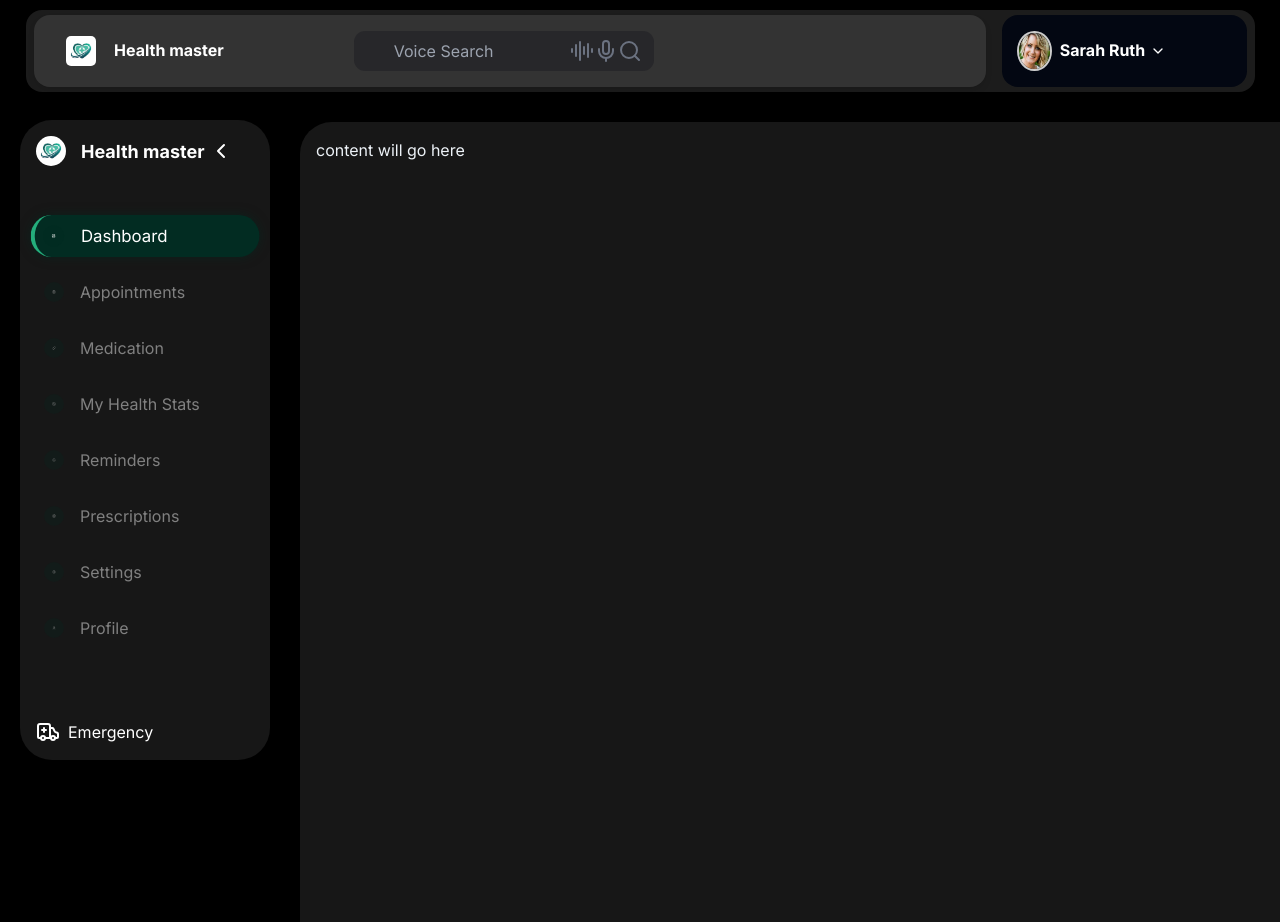
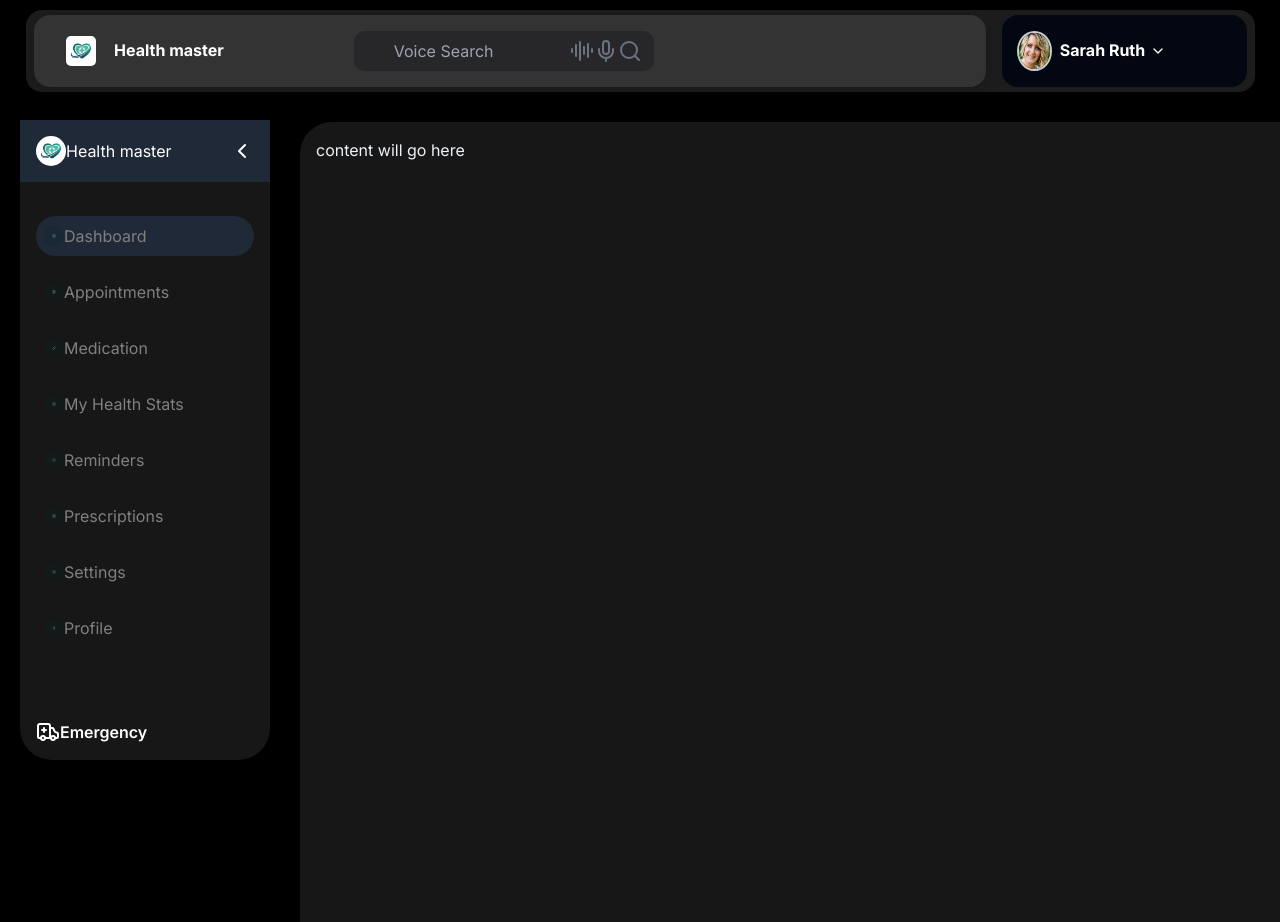
Before and after one commit to CHEGEBB/healthmasterv2, a Next.js app: page /dashboard in a window 1280 px wide. Shown: the top 922 px of the page. Built offline with nearby package versions, Linux system fonts and the light colour scheme.

Commit message:
refactor: Update sidebar component to include HealthMaster logo and improve styles

```diff
--- a/components/layout/sidebar.jsx
+++ b/components/layout/sidebar.jsx
@@ -1,14 +1,23 @@
 "use client";
+
 import React, { useState } from "react";
 import Link from "next/link";
 import {
-  LayoutDashboard, NotepadText, Pill, ActivitySquare,
-  Bell, FileText, Ambulance, Settings, User,
-  ChevronLeft, ChevronRight
+  LayoutDashboard,
+  NotepadText,
+  Pill,
+  ActivitySquare,
+  Bell,
+  FileText,
+  Ambulance,
+  Settings,
+  User,
+  ChevronLeft,
+  ChevronRight,
 } from "lucide-react";
 import "../../sass/sidebar.scss";
-import Image from 'next/image';
-import { usePathname } from 'next/navigation';
+import Image from "next/image";
+import { usePathname } from "next/navigation";
 
 const menuItems = [
   { href: "/dashboard", icon: LayoutDashboard, label: "Dashboard" },
@@ -26,31 +35,52 @@ export default function Sidebar() {
   const pathname = usePathname();
 
   return (
-    <div className={`sidebar ${isExpanded ? 'expanded' : 'collapsed'}`}>
-      <div className="sidebar-header">
-        <Image src="/assets/icons/new.jpg" alt="HealthMaster logo" width={50} height={50} />
-        <h1 className="header-title">Health master</h1>
-        <button className="toggle-btn" onClick={() => setIsExpanded(!isExpanded)}>
+    <div
+      className={`sidebar ${isExpanded ? "expanded" : "collapsed"} bg-gray-900 text-white h-full`}
+    >
+      <div className="sidebar-header flex items-center justify-between p-4 bg-gray-800">
+        <div className="flex items-center">
+          <Image
+            src="/assets/icons/new.jpg"
+            alt="HealthMaster logo"
+            width={50}
+            height={50}
+            className="rounded-full"
+          />
+          {isExpanded && (
+            <h1 className="text-xl font-bold ml-3">Health master</h1>
+          )}
+        </div>
+        <button
+          className="toggle-btn text-gray-400"
+          onClick={() => setIsExpanded(!isExpanded)}
+        >
           {isExpanded ? <ChevronLeft size={24} /> : <ChevronRight size={24} />}
         </button>
       </div>
-      <nav className="sidebar-nav">
+      <nav className="sidebar-nav mt-4">
         {menuItems.map((item) => (
           <Link key={item.href} href={item.href}>
             <div
-              className={`nav-item ${pathname === item.href ? 'active' : ''}`}
+              className={`nav-item flex items-center p-3 my-2 rounded-lg cursor-pointer transition-all duration-300 ${
+                pathname === item.href
+                  ? "bg-gray-800 border-l-4 border-blue-500"
+                  : "hover:bg-gray-700"
+              }`}
             >
               <item.icon size={20} />
-              <span className="nav-text">{item.label}</span>
+              {isExpanded && <span className="ml-3">{item.label}</span>}
             </div>
           </Link>
         ))}
       </nav>
-      <div className="sidebar-footer">
+      <div className="sidebar-footer mt-auto p-4">
         <Link href="/emergency">
-          <div className="emergency-btn">
+          <div className="emergency-btn flex items-center p-3 bg-red-500 hover:bg-red-600 rounded-lg cursor-pointer transition-all duration-300">
             <Ambulance size={24} />
-            <span className="emergency-text">Emergency</span>
+            {isExpanded && (
+              <span className="ml-3 font-semibold text-white">Emergency</span>
+            )}
           </div>
         </Link>
       </div>
```
